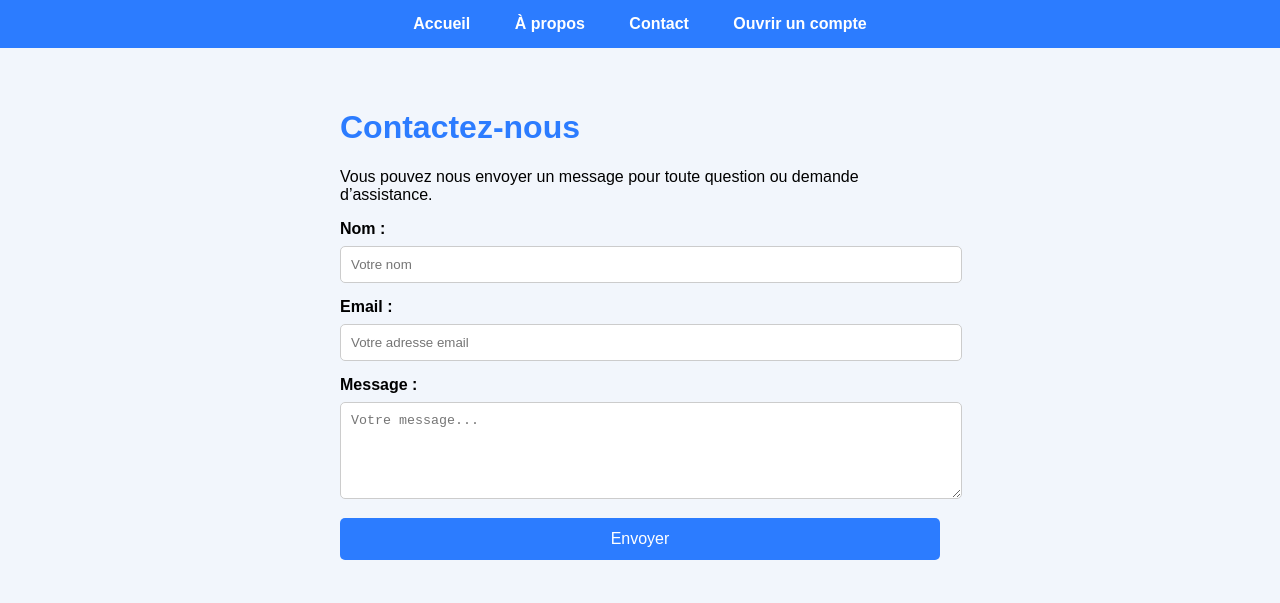
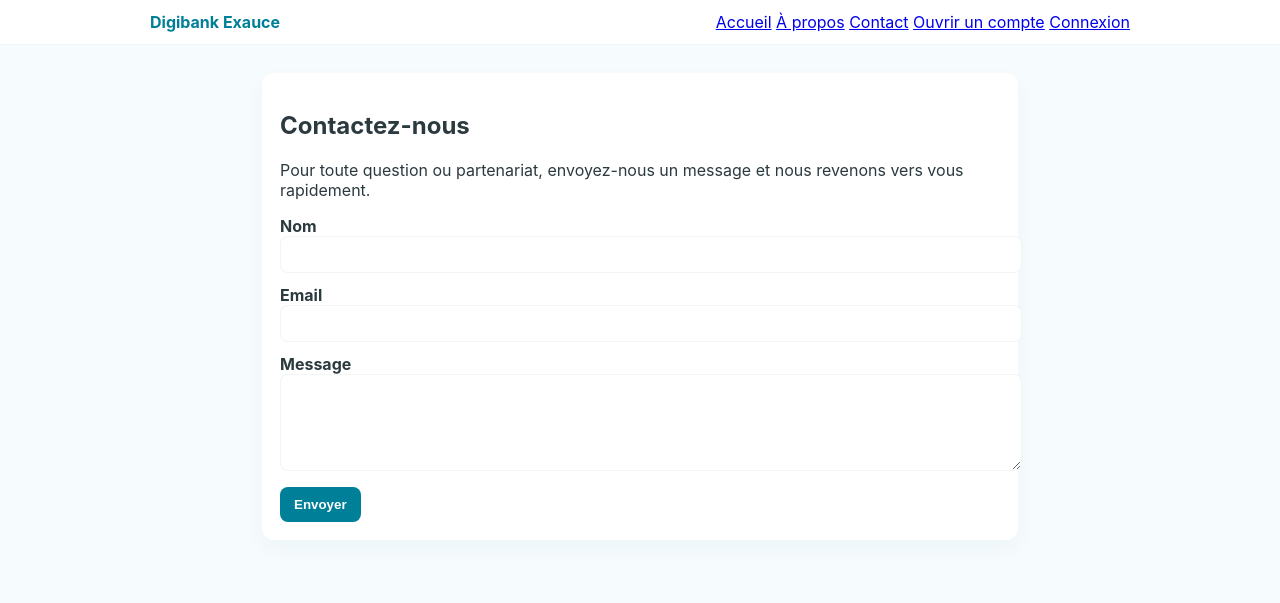
Before and after one commit to AfricanHeritageVR/Mobile-bank, a plain HTML site: page contact.html in a window 1280 px wide. Drawn offline with Linux system fonts and the light colour scheme.

Commit message:
Update contact.html

```diff
--- a/contact.html
+++ b/contact.html
@@ -1,81 +1,47 @@
-<!DOCTYPE html>
+<!doctype html>
 <html lang="fr">
 <head>
-    <meta charset="UTF-8">
-    <meta name="viewport" content="width=device-width, initial-scale=1.0">
-    <title>Contact – Mobile Bank</title>
+<meta charset="utf-8"/><meta name="viewport" content="width=device-width,initial-scale=1"/>
+<title>Contact — Digibank Exauce</title>
 <style>
-        body {
-            font-family: Arial, sans-serif;
-            background: #f2f6fc;
-            margin: 0;
-            padding: 0;
-        }
-        nav {
-            background: #2C7CFF;
-            padding: 15px;
-            text-align: center;
-        }
-        nav a {
-            color: white;
-            margin: 0 20px;
-            text-decoration: none;
-            font-weight: bold;
-        }
-        .container {
-            padding: 40px;
-            max-width: 600px;
-            margin: auto;
-        }
-        h1 {
-            color: #2C7CFF;
-        }
-        label {
-            font-weight: bold;
-        }
-        input, textarea {
-            width: 100%;
-            padding: 10px;
-            margin-top: 8px;
-            margin-bottom: 15px;
-            border: 1px solid #ccc;
-            border-radius: 5px;
-        }
-        button {
-            background: #2C7CFF;
-            color: white;
-            padding: 12px;
-            border: none;
-            width: 100%;
-            font-size: 16px;
-            border-radius: 5px;
-        }
+  :root{--bg:#f6fbfd;--accent:#007f99;--muted:#2b3a3f}
+  body{margin:0;font-family:Inter,system-ui;background:var(--bg);color:var(--muted)}
+  header{background:#fff;border-bottom:1px solid rgba(11,95,115,0.06)}
+  .wrap{max-width:980px;margin:0 auto;padding:12px 18px;display:flex;justify-content:space-between;align-items:center}
+  main{max-width:720px;margin:28px auto;padding:18px;background:#fff;border-radius:12px;box-shadow:0 8px 20px rgba(11,95,115,0.04)}
+  label{display:block;margin-top:12px;font-weight:700}
+  input,textarea{width:100%;padding:10px;border-radius:8px;border:1px solid rgba(11,95,115,0.06)}
+  .btn{margin-top:12px;padding:10px 14px;border-radius:8px;background:var(--accent);color:#fff;border:0;font-weight:700}
 </style>
 </head>
 <body>
-
+<header>
+  <div class="wrap">
+    <div style="font-weight:700;color:var(--accent)">Digibank Exauce</div>
     <nav>
       <a href="index.html">Accueil</a>
       <a href="about.html">À propos</a>
       <a href="contact.html">Contact</a>
       <a href="open-account.html">Ouvrir un compte</a>
+      <a href="login.html">Connexion</a>
     </nav>
+  </div>
+</header>
 
-    <div class="container">
-        <h1>Contactez-nous</h1>
-        <p>Vous pouvez nous envoyer un message pour toute question ou demande d’assistance.</p>
+<main>
+  <h2>Contactez-nous</h2>
+  <p>Pour toute question ou partenariat, envoyez-nous un message et nous revenons vers vous rapidement.</p>
 
-        <label>Nom :</label>
-        <input type="text" placeholder="Votre nom">
-
-        <label>Email :</label>
-        <input type="email" placeholder="Votre adresse email">
-
-        <label>Message :</label>
-        <textarea rows="5" placeholder="Votre message..."></textarea>
-
-        <button>Envoyer</button>
-    </div>
-
+  <form name="contact" method="POST" data-netlify="true" style="margin-top:12px">
+    <input type="hidden" name="form-name" value="contact" />
+    <label>Nom</label>
+    <input name="name" required>
+    <label>Email</label>
+    <input type="email" name="email" required>
+    <label>Message</label>
+    <textarea name="message" rows="5" required></textarea>
+    <button class="btn" type="submit">Envoyer</button>
+  </form>
+</main>
 </body>
 </html>
```
Lines whose indentation alone changed are shown as unchanged.
